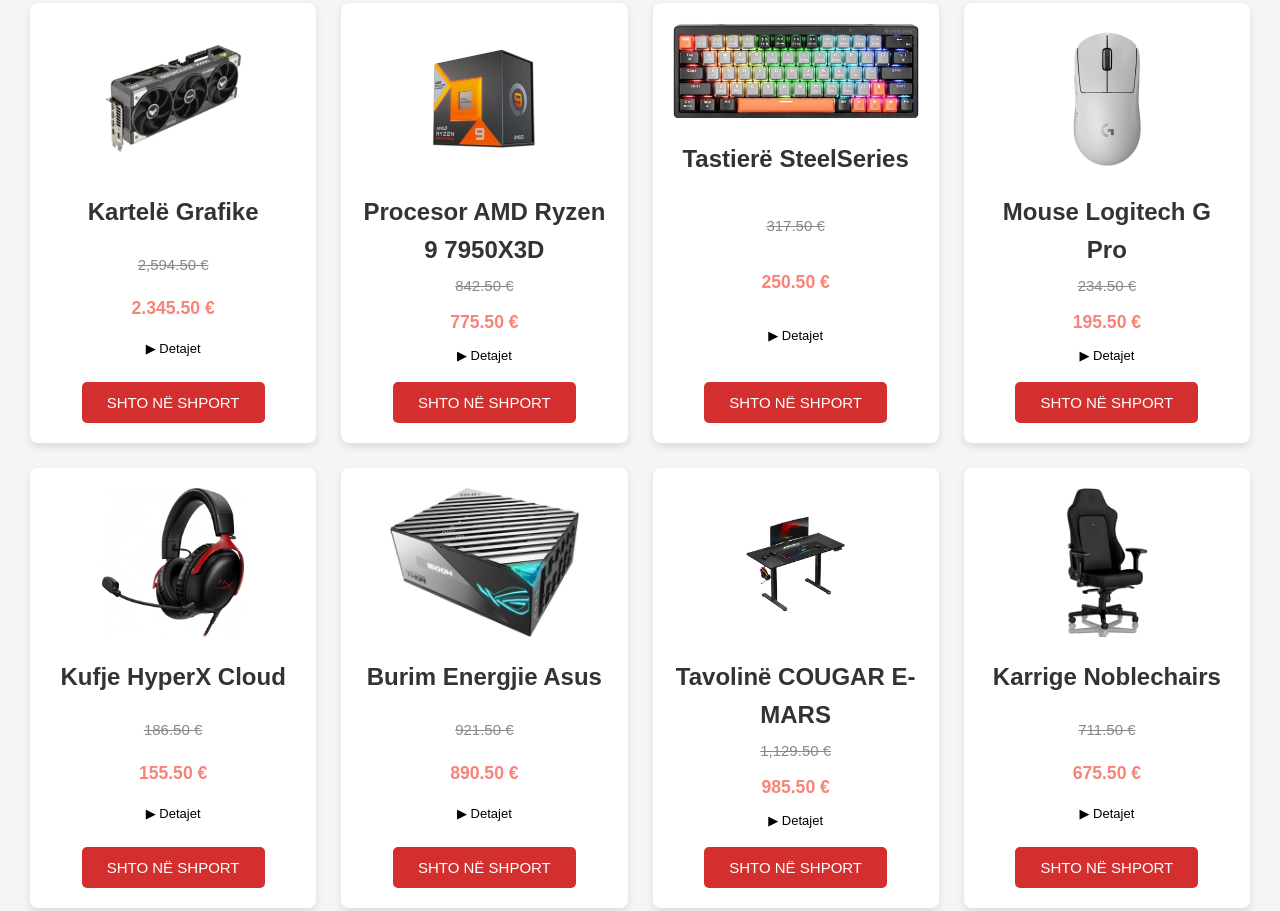
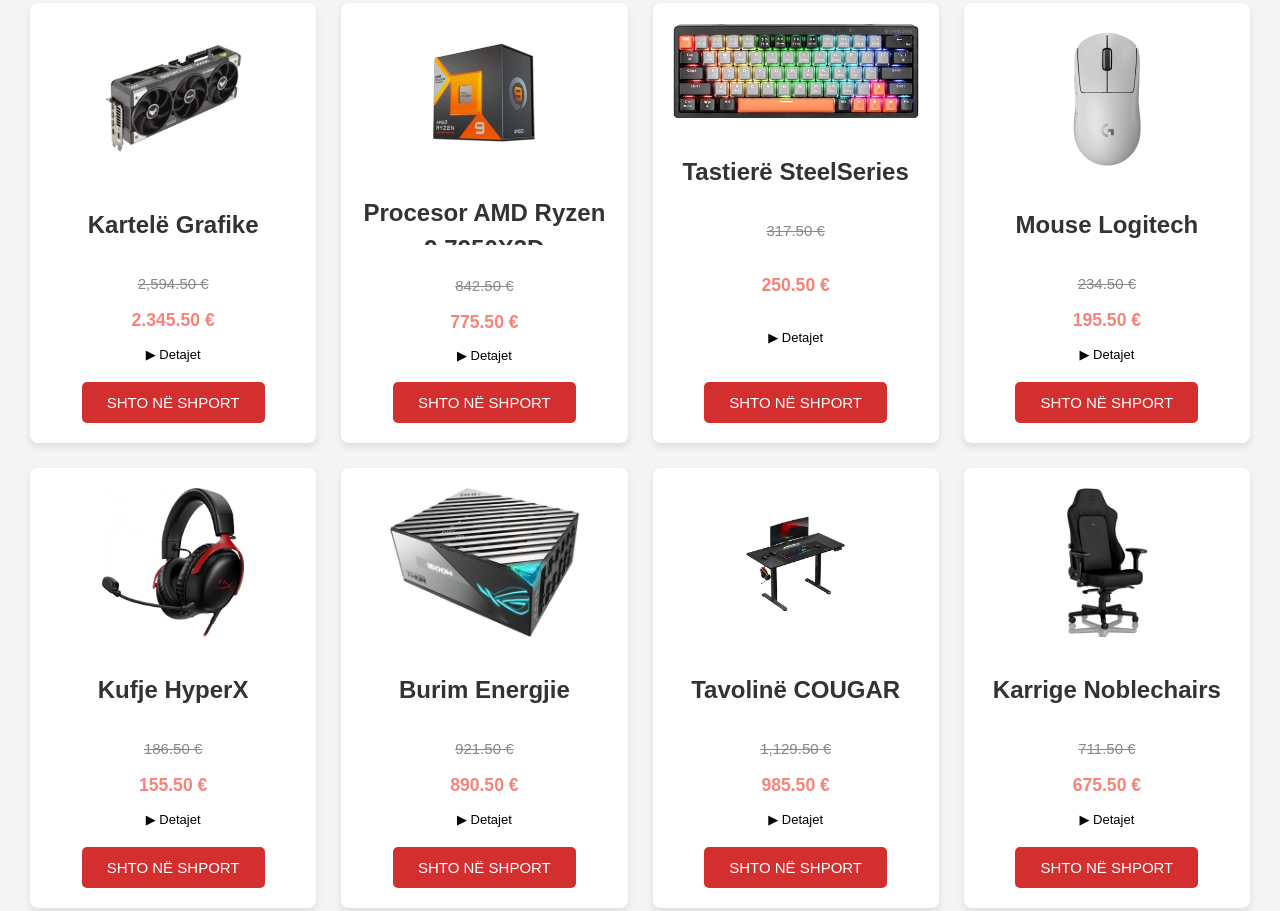
Before and after one commit to Programmer-7stack/bleart7, a plain HTML site: page index.html in a window 1280 px wide. Shown: the part 918-1829 px from the top of the page. Drawn offline with nearby package versions, Linux system fonts and the light colour scheme.

Commit message:
Add files via upload

```diff
--- a/css2/style.css
+++ b/css2/style.css
@@ -155,14 +155,15 @@ main {
 
 .product-card h3 {
     font-size: 1.2em;
-    margin: 10px 0;
+    margin: 1em 0;
     color: #333;
-    flex-grow: 1;
-    display: box;
-    box-orient: vertical;
     overflow: hidden;
     text-overflow: ellipsis;
-    line-clamp: 4;
+    display: block;
+    height: auto; /* Allow height to adjust based on content */
+    max-height: 6em; /* Increase max-height to fit more text */
+    line-height: 1.5em; /* Adjust line height for better spacing */
+    white-space: normal; /* Allow text to wrap */
 }
 
 .product-card p {
@@ -188,12 +189,10 @@ main {
     background-color: black;
 }
 
-
 #paymentOptionsModal .modal-content {
     display: flex;
     flex-direction: column;
     align-items: center;
-
 }
 
 #paymentOptionsModal .payment-option-btn {
@@ -208,7 +207,6 @@ main {
 #paymentOptionsModal .payment-option-btn:hover {
     background-color: black;
 }
-
 
 /* Stilizimi per Card Modal */
 .modal {
@@ -374,15 +372,12 @@ footer .a11 {
     .product-card h3 {
         font-size: 1.5em;
         line-clamp: 4;
-
     }
 
     .product-card button {
         font-size: 15px;
         padding: 12px 25px;
     }
-
-
 }
 
 /* Për ekranet 1024px - 1199px */
@@ -404,7 +399,6 @@ footer .a11 {
     .product-card h3 {
         font-size: 1.4em;
         line-clamp: 4;
-
     }
 
     .product-card button {
@@ -432,7 +426,6 @@ footer .a11 {
     .product-card h3 {
         font-size: 1.3em;
         line-clamp: 4;
-
     }
 
     .product-card button {
@@ -468,7 +461,6 @@ footer .a11 {
     .product-card h3 {
         font-size: 1.2em;
         line-clamp: 4;
-
     }
 
     .product-card button {
@@ -504,7 +496,6 @@ footer .a11 {
     .product-card h3 {
         font-size: 1.6em;
         line-clamp: 4;
-
     }
 
     .product-card button {
@@ -541,7 +532,6 @@ footer .a11 {
     .product-card h3 {
         font-size: 1.2em;
         line-clamp: 4;
-
     }
 
     .product-card button {
@@ -582,7 +572,6 @@ footer .a11 {
     .product-card h3 {
         font-size: 1.8em;
         line-clamp: 4;
-
     }
 
     .product-card button {
@@ -619,7 +608,6 @@ footer .a11 {
     .product-card h3 {
         font-size: 1.5em;
         line-clamp: 4;
-
     }
 
     .product-card button {
--- a/index.html
+++ b/index.html
@@ -106,7 +106,7 @@
                 <a style="text-decoration:none;" href="product-detail.html?product=monitor">
                   <div class="product-card" data-name="Monitor Dell Alienware AW2524HF 500Hz, 24.5, FullHD, i zi">
                     <img src="foto/3.png" alt="Product 3" >
-                    <h3>Monitor Dell Alienware </h3>
+                    <h3>Monitor Dell Alienware</h3>
                     <p style="text-decoration: line-through; font-size: 15px;">536.50 €</p>
                     <p style="font-weight:bold; color: #F88379;">485.50 €</p>
                         <p style="color:black; font-size: 13px;">▶ Detajet</p>
@@ -119,7 +119,7 @@
             <a style="text-decoration:none;" href="product-detail.html?product=gamingpc" >
             <div class="product-card" data-name="RTX 4090, AMD Ryzen 9 7950X3D, 32GB RAM, 1TB SSD - Gaming PC Black Series 42">
                 <img src="foto/4.png" alt="Product 4" >
-                <h3>RTX 4090, AMD Ryzen 9</h3>
+                <h3>Gaming PC</h3>
                 <p style="text-decoration: line-through; font-size: 15px;">4,299.50 €</p>
                 <p style="font-weight:bold;color: #F88379;">3,980.50 €</p>
                     <p style="color:black; font-size: 13px;">▶ Detajet</p>
@@ -135,7 +135,7 @@
                     <a style="text-decoration:none;" href="product-detail.html?product=kartel" >
            <div class="product-card" data-name="Kartelë grafike Asus GeForce RTX 5090 32GB TUF Gaming">
                 <img src="foto/5.png" alt="Product 5" >
-                <h3>Kartelë Grafike </h3>
+                <h3>Kartelë Grafike</h3>
                 <p style="text-decoration: line-through; font-size: 15px;">2,594.50 €</p>
                 <p style="font-weight:bold; color: #F88379;">2.345.50 €</p>
                     <p style="color:black; font-size: 13px;">▶ Detajet</p>
@@ -183,7 +183,7 @@
                         <a style="text-decoration:none;" href="product-detail.html?product=maus" >
             <div class="product-card" data-name="Maus Logitech G Pro X Superlight 2 Wireless, i bardhë">
                 <img src="foto/8.png" alt="Product 8" >
-                <h3>Mouse Logitech G Pro </h3>
+                <h3>Mouse Logitech</h3>
                 <p style="text-decoration: line-through; font-size: 15px;">234.50 €</p>
                 <p style="font-weight:bold; color: #F88379;">195.50 €</p>
                     <p style="color:black; font-size: 13px;">▶ Detajet</p>
@@ -200,7 +200,7 @@
                     <a style="text-decoration:none;" href="product-detail.html?product=kufje" >
 			<div class="product-card" data-name="Kufje HyperX Cloud Alpha Wireless Headphones, të zeza">
                 <img src="foto/9.png" alt="Product 9" >
-                <h3>Kufje HyperX Cloud</h3>
+                <h3>Kufje HyperX</h3>
                 <p style="text-decoration: line-through; font-size: 15px;">186.50 €</p>
                 <p style="font-weight: bold; color: #F88379;">155.50 €</p>
                     <p style="color:black; font-size: 13px;">▶ Detajet</p>
@@ -216,7 +216,7 @@
                     <a style="text-decoration:none;" href="product-detail.html?product=burim" >
 			<div class="product-card" data-name="Burim energjie Asus ROG Thor Titanium 90YE00K0-B0NA00 , 1600W">
                 <img src="foto/10.png" alt="Product 10" >
-                <h3>Burim Energjie Asus </h3>
+                <h3>Burim Energjie </h3>
                 <p style="text-decoration: line-through; font-size: 15px;">921.50 €</p>
                 <p style="font-weight:bold; color: #F88379;">890.50 €</p>
                     <p style="color:black; font-size: 13px;">▶ Detajet</p>
@@ -233,7 +233,7 @@
                     <a style="text-decoration:none;" href="product-detail.html?product=tavolin" >
             <div class="product-card"data-name="Tavolinë COUGAR E-MARS RGB, 1531x770x745-1195mm, 2xUSB 3.0 & USB-C, e zezë" >
                 <img src="foto/11.png" alt="Product 11" width="150px" height="150px" >
-                <h3>Tavolinë COUGAR E-MARS </h3>
+                <h3>Tavolinë COUGAR </h3>
                 <p style="text-decoration: line-through; font-size: 15px;">1,129.50 €</p>
                 <p style="font-weight:bold; color: #F88379;">985.50 €</p>
                     <p style="color:black; font-size: 13px;">▶ Detajet</p>
@@ -250,7 +250,7 @@
     <a style="text-decoration:none;" href="product-detail.html?product=karrige" >
             <div class="product-card" data-name="Karrige Noblechairs HERO Black Edition, zezë">
                 <img src="foto/12.png" alt="Product 12" >
-                <h3>Karrige Noblechairs</h3>
+                <h3>Karrige Noblechairs </h3>
                 <p style="text-decoration: line-through; font-size: 15px;">711.50 €</p>
                 <p style="font-weight: bold; color: #F88379;">675.50 €</p>
                     <p style="color:black; font-size: 13px;">▶ Detajet</p>
@@ -266,7 +266,7 @@
  			            <a style="text-decoration:none;" href="product-detail.html?product=laptop" >
             <div class="product-card" data-name="Laptop MSI Katana 15 B13VGK-1493XPL, 15.6, Intel Core i7, 16GB RAM, 1TB SSD, NVIDIA GeForce RTX 4070, i zi">
                 <img src="foto/13.png" alt="Product 13" >
-                <h3>Laptop MSI Katana </h3>
+                <h3>Laptop MSI Katana</h3>
                 <p style="text-decoration: line-through; font-size: 15px;">1,533.50 €</p>
                 <p style="font-weight:bold; color: #F88379;">1,243.50 €</p>
                     <p style="color:black; font-size: 13px;">▶ Detajet</p>
@@ -283,7 +283,7 @@
             <a style="text-decoration:none;" href="product-detail.html?product=konzol" >
 			<div class="product-card" data-name="Konzolë Sony PlayStation 5 Digital Slim Edition 1TB SSD Wi-Fi, e zezë/ bardhë" >
                 <img src="foto/14.png" alt="Product 14">
-                <h3>Sony PlayStation 5</h3>
+                <h3>Konzolë Sony PlayStation 5 </h3>
                 <p style="text-decoration: line-through; font-size: 15px;">618.50 €</p>
                 <p style="font-weight: bold; color: #F88379;">567.50 €</p>
                     <p style="color:black; font-size: 13px;">▶ Detajet</p>
```
Lines whose indentation alone changed are shown as unchanged.
